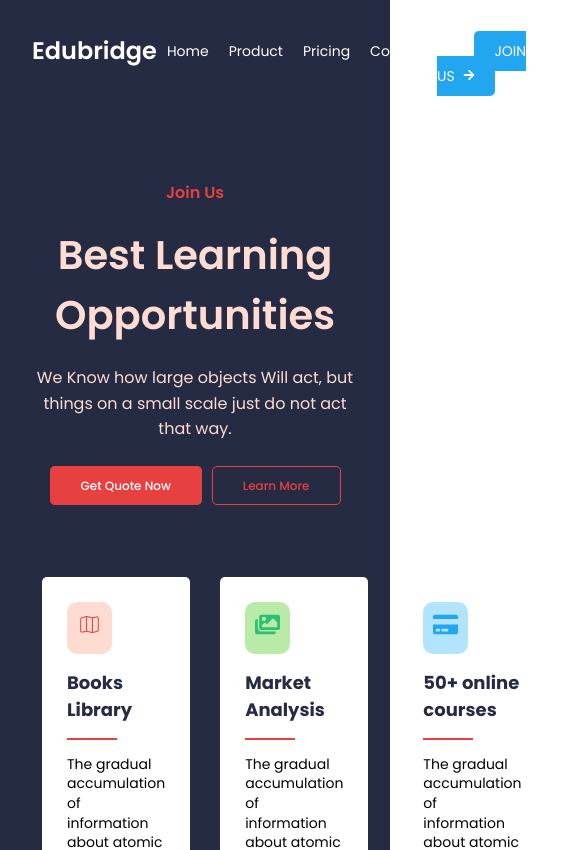
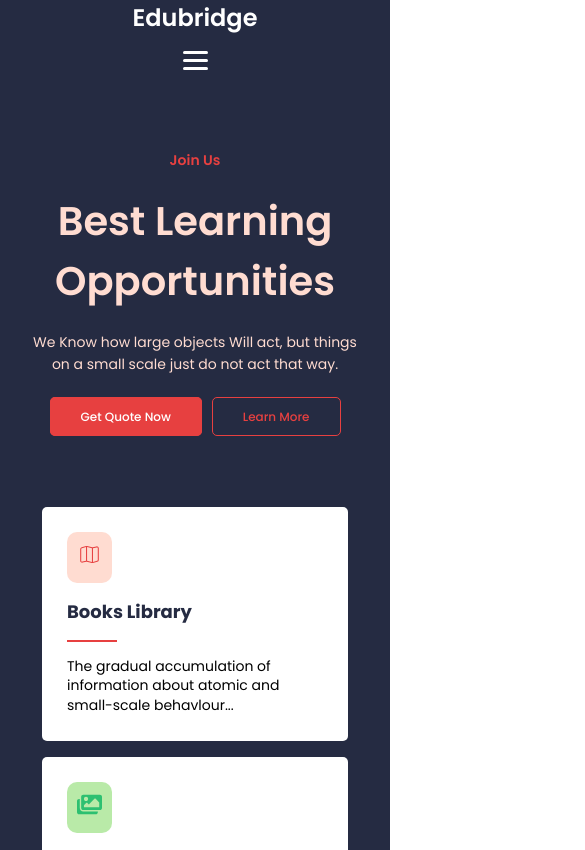
Before and after one commit to ahmed12g4/Edubridge, a React (Vite) app: page / in a window 390 px wide. Shown: the top 850 px of the page, 585 px wide, since content can reach past the window. Built offline with nearby package versions, Linux system fonts and the light colour scheme; a web font is replaced by a local one.

Commit message:
add responsive navbar with hamburger menu

```diff
--- a/package.json
+++ b/package.json
@@ -21,10 +21,13 @@
     "@types/react": "^19.1.8",
     "@types/react-dom": "^19.1.6",
     "@vitejs/plugin-react-swc": "^3.10.2",
+    "autoprefixer": "^10.4.21",
     "eslint": "^9.30.1",
     "eslint-plugin-react-hooks": "^5.2.0",
     "eslint-plugin-react-refresh": "^0.4.20",
     "globals": "^16.3.0",
+    "postcss": "^8.5.6",
+    "tailwindcss": "^4.1.13",
     "vite": "^7.0.4"
   }
 }
--- a/src/components/Header.jsx
+++ b/src/components/Header.jsx
@@ -1,34 +1,62 @@
+import { useState } from "react";
 import { Link } from "react-router-dom";
 import { FaArrowRight } from "react-icons/fa";
 
 export default function Header() {
+  const [menuOpen, setMenuOpen] = useState(false);
+
   return (
     <header id="header">
       <nav className="navbar">
+        {/* Logo */}
         <Link to="/" className="logo">
           Edubridge
         </Link>
 
-        <ul>
+        {/* Nav Links */}
+        <ul className={menuOpen ? "nav-links active" : "nav-links"}>
           <li>
-            <Link to="/">Home</Link>
+            <Link to="/" onClick={() => setMenuOpen(false)}>
+              Home
+            </Link>
           </li>
           <li>
-            <Link to="/product">Product</Link>
+            <Link to="/product" onClick={() => setMenuOpen(false)}>
+              Product
+            </Link>
           </li>
           <li>
-            <Link to="/pricing">Pricing</Link>
+            <Link to="/pricing" onClick={() => setMenuOpen(false)}>
+              Pricing
+            </Link>
           </li>
           <li>
-            <Link to="/contact">Contact</Link>
+            <Link to="/contact" onClick={() => setMenuOpen(false)}>
+              Contact
+            </Link>
           </li>
+          <div className="account">
+            <Link to="/login" onClick={() => setMenuOpen(false)}>
+              Sign In
+            </Link>
+            <Link
+              to="/join"
+              className="btn-join"
+              onClick={() => setMenuOpen(false)}
+            >
+              Join Us <FaArrowRight />
+            </Link>
+          </div>
         </ul>
 
-        <div className="account">
-          <Link to="/login">Sign In</Link>
-          <Link to="/join" className="btn-join">
-            Join Us <FaArrowRight />
-          </Link>
+        {/* Hamburger */}
+        <div
+          className={`hamburger ${menuOpen ? "active" : ""}`}
+          onClick={() => setMenuOpen(!menuOpen)}
+        >
+          <span></span>
+          <span></span>
+          <span></span>
         </div>
       </nav>
     </header>
--- a/src/index.css
+++ b/src/index.css
@@ -760,3 +760,308 @@ p {
     padding: 15px;
   }
 }
+
+/* Responsive */
+@media (max-width: 992px) {
+  #home .card-container {
+    grid-template-columns: repeat(2, 1fr);
+    gap: 1.5rem;
+  }
+
+  #courses .courses-container {
+    grid-template-columns: repeat(2, 1fr);
+    gap: 2rem;
+  }
+
+  #reviews .ratings {
+    grid-template-columns: repeat(2, 1fr);
+    gap: 2rem;
+  }
+
+  #footer .footer-row {
+    grid-template-columns: repeat(2, 1fr);
+    gap: 2rem;
+  }
+}
+
+@media (max-width: 768px) {
+  .navbar {
+    flex-direction: column;
+    height: auto;
+    padding: 1rem;
+  }
+
+  .navbar ul {
+    flex-direction: column;
+    margin-top: 1rem;
+  }
+
+  .navbar .account {
+    margin-top: 1rem;
+  }
+
+  #home h1 {
+    font-size: 28px;
+  }
+
+  #home .card-container {
+    grid-template-columns: 1fr;
+    gap: 1rem;
+  }
+
+  #courses .courses-container {
+    grid-template-columns: 1fr;
+    gap: 1.5rem;
+  }
+
+  #reviews .ratings {
+    grid-template-columns: 1fr;
+    gap: 1.5rem;
+  }
+
+  #footer .footer-row {
+    grid-template-columns: 1fr;
+    text-align: center;
+  }
+
+  #footer .footer-row .social {
+    justify-content: center;
+  }
+}
+
+@media (max-width: 480px) {
+  body {
+    font-size: 14px;
+  }
+
+  .navbar .logo {
+    font-size: 20px;
+  }
+
+  #home h1 {
+    font-size: 22px;
+  }
+
+  .login-box,
+  .join-container {
+    padding: 15px;
+    margin: 20px;
+  }
+
+  .login-btn,
+  .join-btn {
+    font-size: 14px;
+    padding: 8px;
+  }
+}
+
+
+/* ===== Header Start ===== */
+#header {
+  background-color: var(--dark-blue);
+  position: sticky;
+  top: 0;
+  left: 0;
+  width: 100%;
+  z-index: 1000;
+}
+
+.navbar {
+  display: flex;
+  justify-content: space-between;
+  align-items: center;
+  max-width: 1100px;
+  margin: auto;
+  padding: 0 2rem;
+  height: 70px;
+}
+
+.navbar a {
+  color: #fff;
+  font-size: 14px;
+}
+
+.navbar .logo {
+  font-size: 24px;
+  font-weight: 600;
+  color: #fff;
+}
+
+/* Desktop menu */
+.navbar ul {
+  display: flex;
+}
+
+.navbar ul li a {
+  margin: 0 10px;
+  transition: all 0.3s ease;
+}
+
+.navbar ul li a:hover {
+  color: var(--sky-blue);
+}
+
+/* Join button */
+.navbar .account .btn-join {
+  background-color: var(--sky-blue);
+  padding: 8px 16px;
+  margin-left: 25px;
+  border-radius: 5px;
+  text-transform: uppercase;
+  transition: all 0.4s ease;
+  font-size: 13px;
+}
+
+.navbar .account .btn-join:hover {
+  background-color: transparent;
+  border: 1px solid var(--sky-blue);
+}
+
+/* ===== Mobile Menu ===== */
+.hamburger {
+  display: none;
+  flex-direction: column;
+  cursor: pointer;
+  gap: 5px;
+}
+
+.hamburger span {
+  width: 25px;
+  height: 3px;
+  background: #fff;
+  border-radius: 3px;
+  transition: all 0.3s ease;
+}
+
+/* Menu hidden by default */
+.nav-links {
+  display: flex;
+  align-items: center;
+  transition: max-height 0.4s ease, opacity 0.4s ease;
+}
+
+.nav-links.mobile {
+  display: block;
+  position: absolute;
+  top: 70px;
+  left: 0;
+  width: 100%;
+  background: var(--dark-blue);
+  overflow: hidden;
+  max-height: 0;
+  opacity: 0;
+}
+
+.nav-links.mobile.active {
+  max-height: 400px;
+  opacity: 1;
+}
+
+.nav-links.mobile ul {
+  flex-direction: column;
+  padding: 1rem;
+}
+
+.nav-links.mobile ul li {
+  margin: 10px 0;
+  text-align: center;
+}
+
+.nav-links.mobile .account {
+  text-align: center;
+  margin-top: 1rem;
+}
+
+/* ===== Animation for hamburger ===== */
+.hamburger.active span:nth-child(1) {
+  transform: rotate(45deg) translate(5px, 5px);
+}
+.hamburger.active span:nth-child(2) {
+  opacity: 0;
+}
+.hamburger.active span:nth-child(3) {
+  transform: rotate(-45deg) translate(6px, -6px);
+}
+
+/* ===== Responsive ===== */
+@media (max-width: 768px) {
+  .nav-links {
+    display: none;
+  }
+
+  .hamburger {
+    display: flex;
+  }
+}
+
+
+/* ===== Hamburger ===== */
+.hamburger {
+  display: none;
+  flex-direction: column;
+  gap: 5px;
+  cursor: pointer;
+}
+
+.hamburger span {
+  width: 25px;
+  height: 3px;
+  background: #fff;
+  border-radius: 3px;
+  transition: all 0.3s ease;
+}
+
+/* Animation X */
+.hamburger.active span:nth-child(1) {
+  transform: rotate(45deg) translate(5px, 5px);
+}
+.hamburger.active span:nth-child(2) {
+  opacity: 0;
+}
+.hamburger.active span:nth-child(3) {
+  transform: rotate(-45deg) translate(5px, -5px);
+}
+
+/* Responsive Menu */
+.nav-links {
+  display: flex;
+  align-items: center;
+  transition: all 0.4s ease;
+}
+
+@media (max-width: 768px) {
+  .nav-links {
+    position: absolute;
+    top: 70px;
+    left: 0;
+    width: 100%;
+    background: var(--dark-blue);
+    flex-direction: column;
+    max-height: 0;
+    overflow: hidden;
+    opacity: 0;
+  }
+
+  .nav-links.active {
+    max-height: 400px;
+    opacity: 1;
+    padding: 1rem 0;
+  }
+
+  .nav-links li {
+    margin: 15px 0;
+    text-align: center;
+  }
+
+  .nav-links .account {
+    margin-top: 1rem;
+    display: flex;
+    flex-direction: column;
+    gap: 10px;
+    text-align: center;
+  }
+
+  .hamburger {
+    display: flex;
+  }
+}
```
Also changed, not shown: 1 other file (tests, documents, lock files or other folders).
